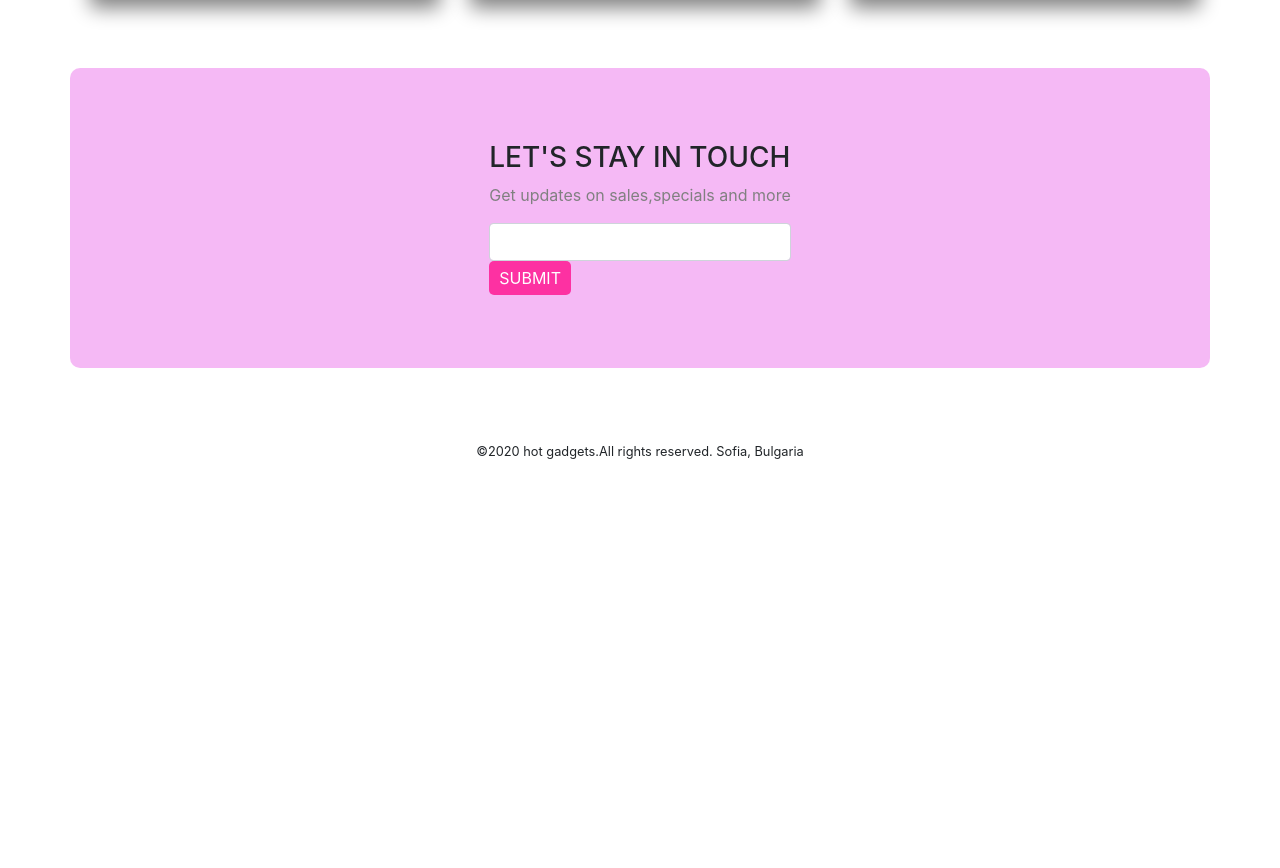
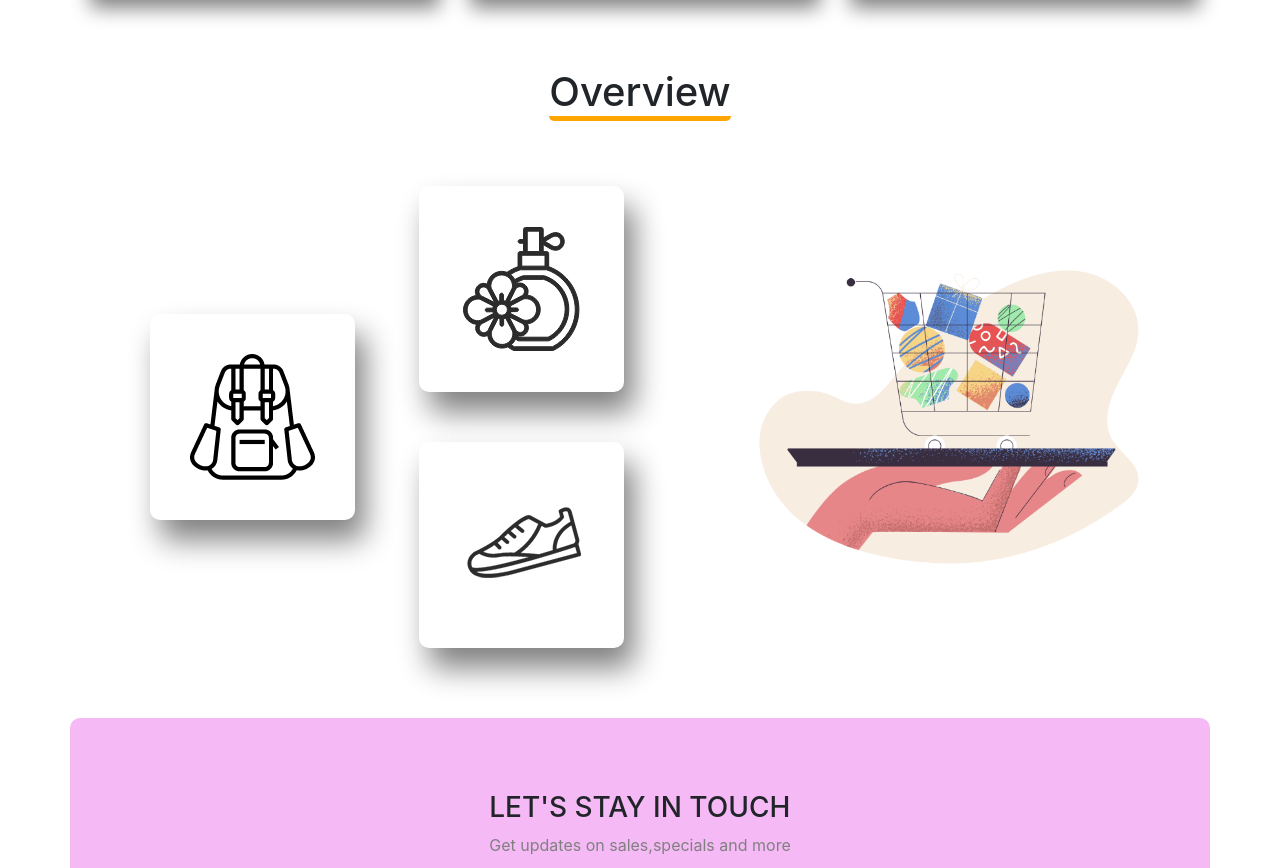
Before and after one commit to PranakBarua/hot-gadgets-reset, a plain HTML site: page index.html in a window 1280 px wide. Shown: the part 2340-3208 px from the top of the page. Before the commit the page ends 2802 px from the top, so only its background shows below. Drawn offline with nearby package versions, Linux system fonts and the light colour scheme.

Commit message:
all added

```diff
--- a/index.html
+++ b/index.html
@@ -197,6 +197,27 @@
         </div>
       </div>
     </div>
+    <div class="container" id="overview">
+      <h1 class="text-align title-middle">
+        <span>Overview</span>
+      </h1>
+      <div class="row overview-img">
+        <div class="col-md-3 d-flex align-items-center ">
+          <img class="first" src="images/Categories-last/bag.png" alt="">
+        </div>
+        <div class="col-md-3">
+         <div class="d-flex align-items-center">
+           <img class="middle" src="images/Categories-last/perfume.png" alt="">
+         </div>
+         <div class="d-flex align-items-center">
+           <img class="last" src="images/Categories-last/shoe.png" alt="">
+         </div>
+        </div>
+        <div class="col-md-6 d-flex align-items-center ">
+          <img class="img-fluid" src="images/Categories-last/pale-order.png" alt="">
+        </div>
+      </div>
+    </div>
     <div class="container banner-bg d-flex justify-content-center align-items-center" id="submit">
       <div>
       <h3>LET'S STAY IN TOUCH</h3>
```
